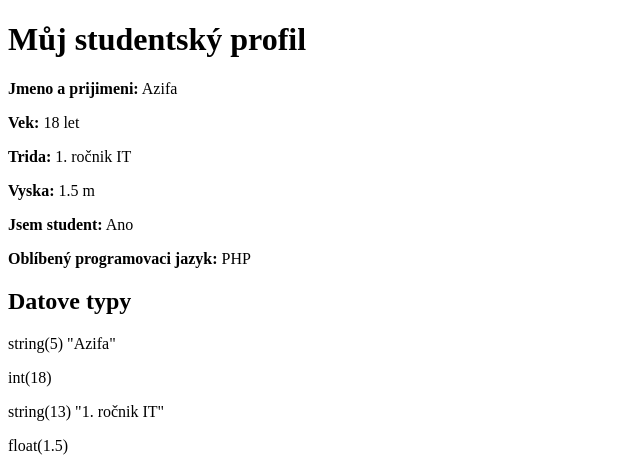
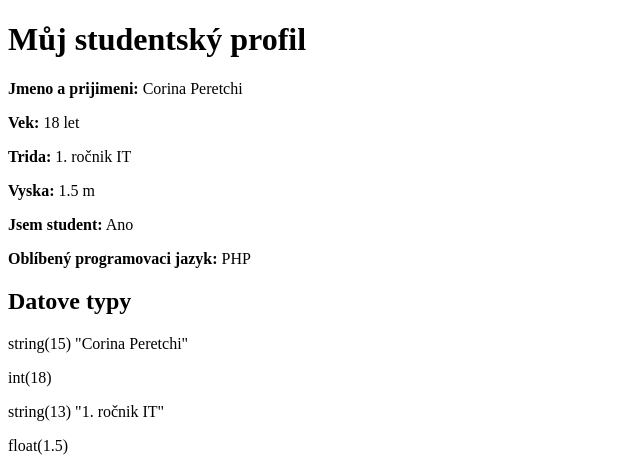
Before and after one commit to CorinaPeretchi/WEB-projekt, a PHP site: page /ukoly/student.php in a window 1280 px wide. Shown: the top 459 px of the page, without its empty margins (0-640 px from the left). Run offline with PHP 8.4, Linux system fonts and the light colour scheme.

Commit message:
student.php

```diff
--- a/ukoly/student.php
+++ b/ukoly/student.php
@@ -1,6 +1,6 @@
 <?php
 // Ulozeni informaci o studentovi do proměnnych
-$jmeno = "Azifa";
+$jmeno = "Corina Peretchi";
 $vek = 18;
 $trida = "1. ročnik IT";
 $vyska = 1.50;
```
